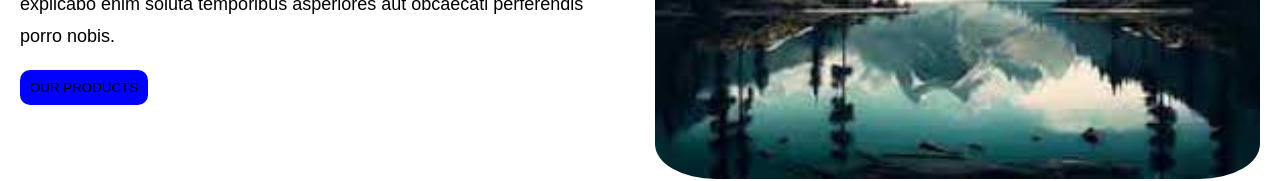
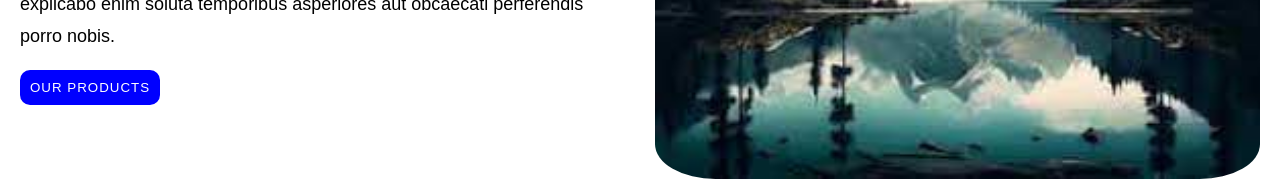
Before and after one commit to Ramakrishnahm/react-projects-1, a React (Create React App) app: page / in a window 1280 px wide. Shown: the part 284-465 px from the top of the page. Built offline with nearby package versions, Linux system fonts and the light colour scheme.

Commit message:
fix the link in signup

```diff
--- a/src/App.css
+++ b/src/App.css
@@ -49,6 +49,11 @@
   margin: 10px 20px;
   display: flex;
   gap: 30px;
+}
+.main-comp a {
+  text-decoration: none;
+  color: white;
+  letter-spacing: 1px;
 }
 .main-section {
   flex: 1;
--- a/src/components/main/Main.js
+++ b/src/components/main/Main.js
@@ -1,4 +1,5 @@
 import NavBar from "../navbar/Navbar";
+import { Link } from "react-router-dom";
 import Products from "../products/Products";
 import React from "react";
 const Main = () => {
@@ -24,7 +25,7 @@ const Main = () => {
               borderRadius: "10px",
             }}
           >
-            our products
+            <Link to="/products">our products</Link>
           </button>
         </div>
         <img
--- a/src/components/signup/Signup.js
+++ b/src/components/signup/Signup.js
@@ -1,5 +1,5 @@
 import { useState } from "react";
-
+import { Link } from "react-router-dom";
 const SignUp = (input) => {
   const [login, setLogin] = useState({ username: "", password: "", email: "" });
 
@@ -48,7 +48,7 @@ const SignUp = (input) => {
         </button>
 
         <span className="span">
-          Not a member yet? <a href="#">Register</a>
+          Not a member yet? <Link to="/signup">Register</Link>
         </span>
       </form>
     </div>
```
